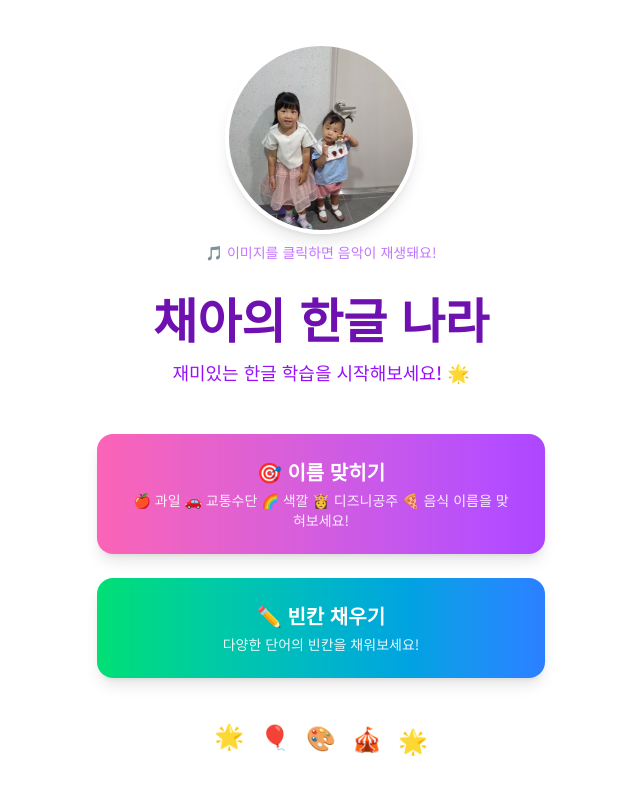
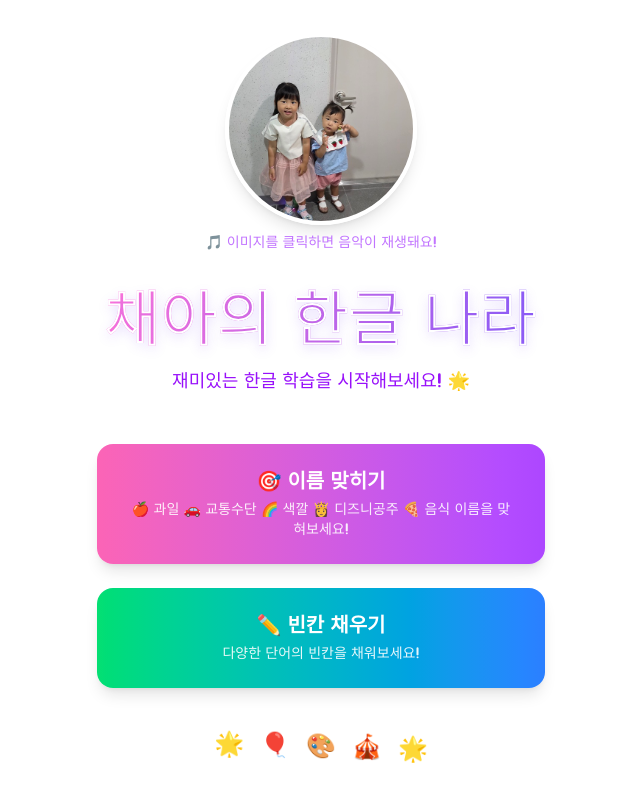
Before and after one commit to kanghee-maker/chaeah-hangul-nara, a Next.js app: page / in a window 1280 px wide. Shown: the whole page, without its empty margins (319-959 px from the left). Built offline with nearby package versions, Linux system fonts and the light colour scheme.

Commit message:
Change font, logo

```diff
--- a/src/app/category-select/page.tsx
+++ b/src/app/category-select/page.tsx
@@ -59,7 +59,7 @@ function CategorySelectContent() {
     <div className="min-h-screen flex flex-col items-center justify-center p-8">
       {/* 헤더 */}
       <div className="text-center mb-12">
-        <h1 className="text-3xl md:text-4xl font-bold text-purple-800 mb-4 font-noto-sans-kr">
+        <h1 className="text-3xl md:text-4xl font-bold text-purple-800 mb-4 font-kids-jua">
           {gameIcon} {gameTitle}
         </h1>
         <p className="text-lg text-purple-600 font-medium">
--- a/src/app/globals.css
+++ b/src/app/globals.css
@@ -8,18 +8,44 @@
 @theme inline {
   --color-background: var(--background);
   --color-foreground: var(--foreground);
-  --font-sans: var(--font-noto-sans-kr);
+  --font-sans: var(--font-jua);
 }
 
 body {
   background: var(--background);
   color: var(--foreground);
-  font-family: var(--font-noto-sans-kr), 'Noto Sans KR', sans-serif;
+  font-family: var(--font-jua), 'Jua', 'Noto Sans KR', sans-serif;
 }
 
 /* 어린이용 폰트 스타일 */
 .font-noto-sans-kr {
-  font-family: var(--font-noto-sans-kr), 'Noto Sans KR', sans-serif;
+  /* 기존 클래스도 Jua로 매핑해 통일 */
+  font-family: var(--font-jua), 'Jua', 'Noto Sans KR', sans-serif;
+}
+
+.font-kids-jua {
+  font-family: var(--font-jua), 'Jua', 'Noto Sans KR', system-ui, -apple-system, Segoe UI, Roboto, Arial, sans-serif;
+}
+
+/* 메인 타이틀: Jua 폰트 + 그라디언트 + 외곽선 */
+.title-kids-jua {
+  font-family: var(--font-jua), 'Jua', 'Noto Sans KR', sans-serif;
+  font-weight: 400;
+  letter-spacing: 1px;
+  /* 그라디언트 텍스트 */
+  background: linear-gradient(90deg, #ff74d9 0%, #8b5cf6 100%);
+  -webkit-background-clip: text;
+  background-clip: text;
+  color: transparent;
+  /* 외곽선 효과 */
+  -webkit-text-stroke: 2px #ffffff;
+  text-shadow: 0 4px 12px rgba(139, 92, 246, 0.25);
+}
+
+@media (max-width: 640px) {
+  .title-kids-jua {
+    -webkit-text-stroke: 1.5px #ffffff;
+  }
 }
 
 /* 애니메이션 효과 */
--- a/src/app/layout.tsx
+++ b/src/app/layout.tsx
@@ -1,11 +1,19 @@
 import type { Metadata } from "next";
-import { Noto_Sans_KR } from "next/font/google";
+import { Noto_Sans_KR, Jua } from "next/font/google";
 import "./globals.css";
 
 const notoSansKR = Noto_Sans_KR({
   variable: "--font-noto-sans-kr",
   subsets: ["latin"],
   weight: ["300", "400", "500", "700", "900"],
+  display: "swap",
+});
+
+const jua = Jua({
+  variable: "--font-jua",
+  subsets: ["latin", "korean"],
+  weight: "400",
+  display: "swap",
 });
 
 export const metadata: Metadata = {
@@ -21,7 +29,7 @@ export default function RootLayout({
   return (
     <html lang="ko">
       <body
-        className={`${notoSansKR.variable} antialiased bg-gradient-to-br from-pink-100 to-purple-100 min-h-screen`}
+        className={`${notoSansKR.variable} ${jua.variable} antialiased bg-gradient-to-br from-pink-100 to-purple-100 min-h-screen`}
       >
         {children}
       </body>
--- a/src/app/page.tsx
+++ b/src/app/page.tsx
@@ -113,12 +113,12 @@ export default function Home() {
         </p>
       </div>
 
-      {/* 제목 */}
+      {/* 제목 (텍스트 타이틀 with Jua gradient+stroke) */}
       <div className="text-center mb-12">
-        <h1 className="text-4xl md:text-5xl font-bold text-purple-800 mb-4 font-noto-sans-kr">
+        <h1 className="title-kids-jua text-4xl md:text-6xl leading-tight">
           채아의 한글 나라
         </h1>
-        <p className="text-lg text-purple-600 font-medium">
+        <p className="text-lg text-purple-600 font-medium mt-2 font-kids-jua">
           재미있는 한글 학습을 시작해보세요! 🌟
         </p>
       </div>
```
Also changed, not shown: public/logo.svg (added).
